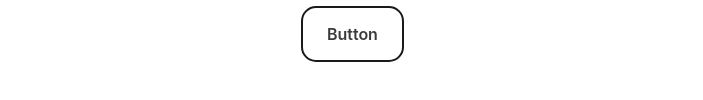
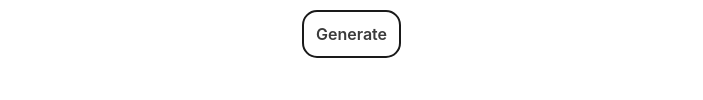
Before and after one commit to D3V-D/Libranium, a plain HTML site: page prev_books/index.html in a window 1280 px wide. Shown: the part 454-554 px from the top of the page, 296-999 px from the left. Drawn offline with Linux system fonts and the light colour scheme.

Commit message:
Changed button

```diff
--- a/css/prev_books.css
+++ b/css/prev_books.css
@@ -39,7 +39,7 @@ textarea {
   min-height: 6px;
   min-width: 0;
   outline: none;
-  padding: 16px 24px;
+  padding: 12px 12px;
   text-align: center;
   text-decoration: none;
   transition: all 300ms cubic-bezier(.23, 1, 0.32, 1);
--- a/prev_books/index.html
+++ b/prev_books/index.html
@@ -16,7 +16,7 @@
   <body>
     <div class="textdiv">
       <textarea>MacOS Text Box</textarea>
-      <button class="button" role="button">Button</button>
+      <button class="button" role="button">Generate</button>
     </div>
 
     <ninja-keys />
```
